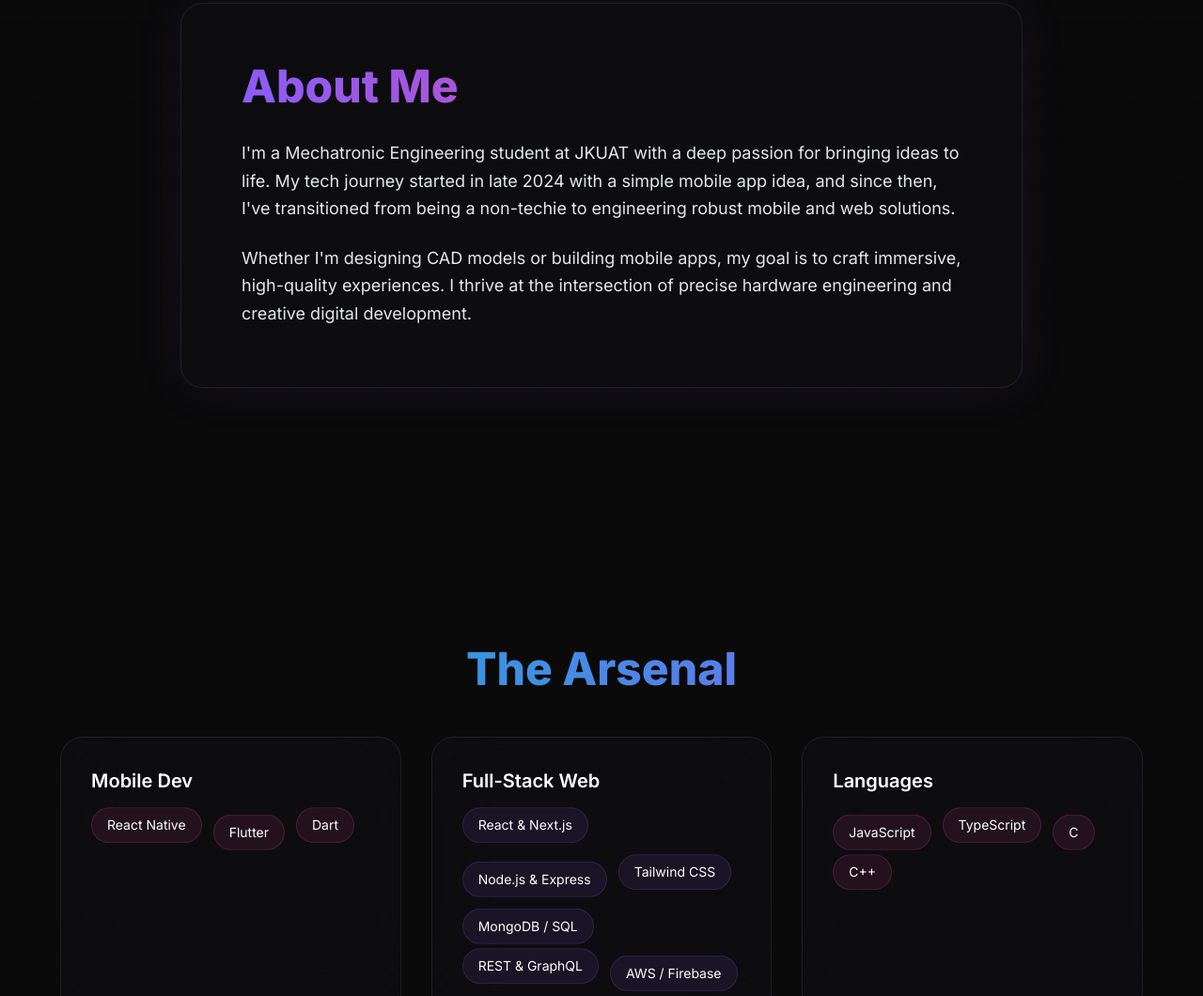
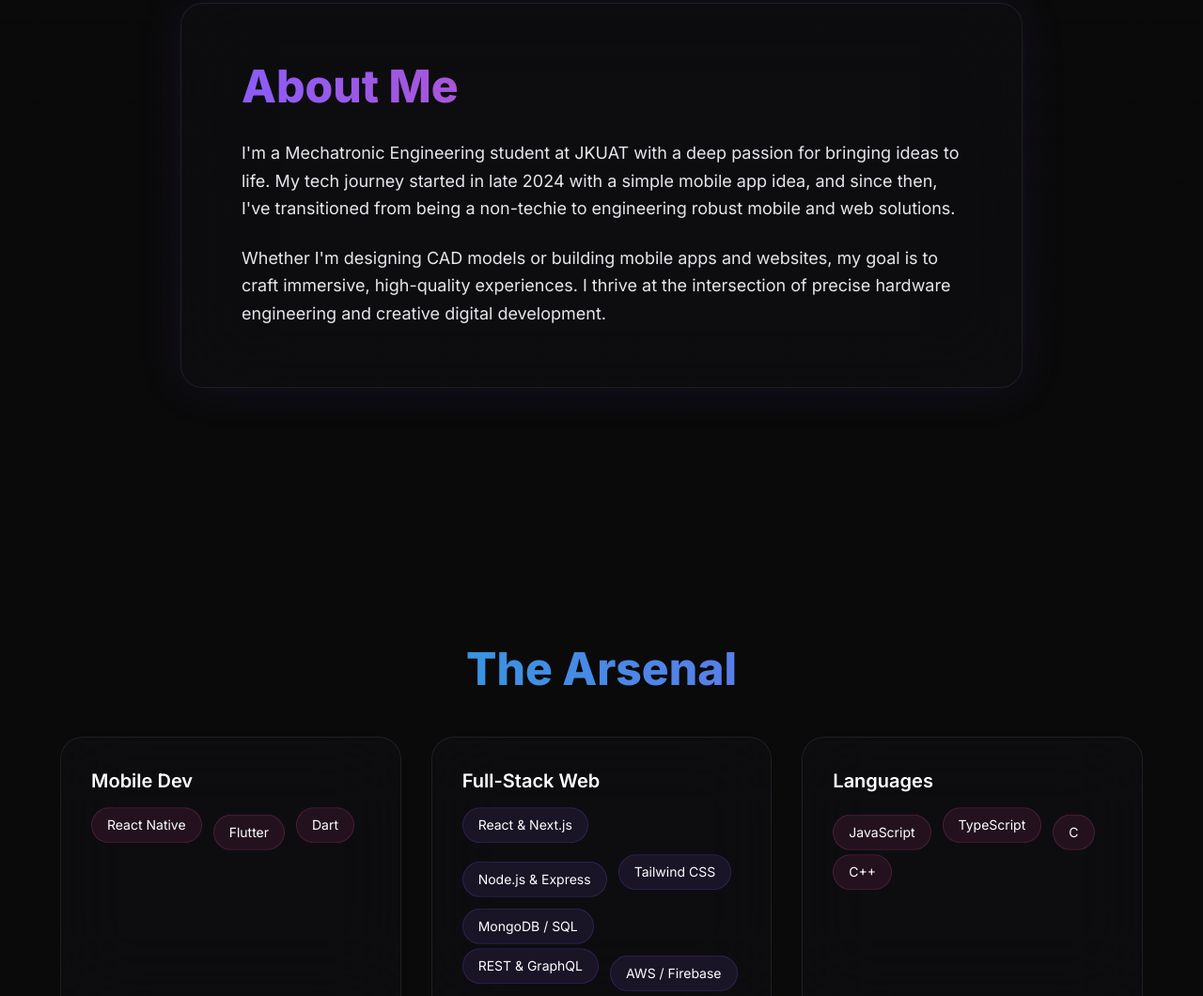
Before and after one commit to printf-Jed/Jed-s-Portfolio-Website, a website built with Vite: page index.html in a window 1280 px wide. Shown: the part 992-2052 px from the top of the page at 94% size. Built offline with nearby package versions, Linux system fonts and the light colour scheme; a script that the page names is missing.

Commit message:
Update About Me section

```diff
--- a/index.html
+++ b/index.html
@@ -85,7 +85,7 @@
             non-techie to engineering robust mobile and web solutions.
           </p>
           <p>
-            Whether I'm designing CAD models or building mobile apps, my goal is to craft immersive, high-quality
+            Whether I'm designing CAD models or building mobile apps and websites, my goal is to craft immersive, high-quality
             experiences. I thrive at the intersection of precise hardware engineering and creative digital development.
           </p>
         </div>
```
